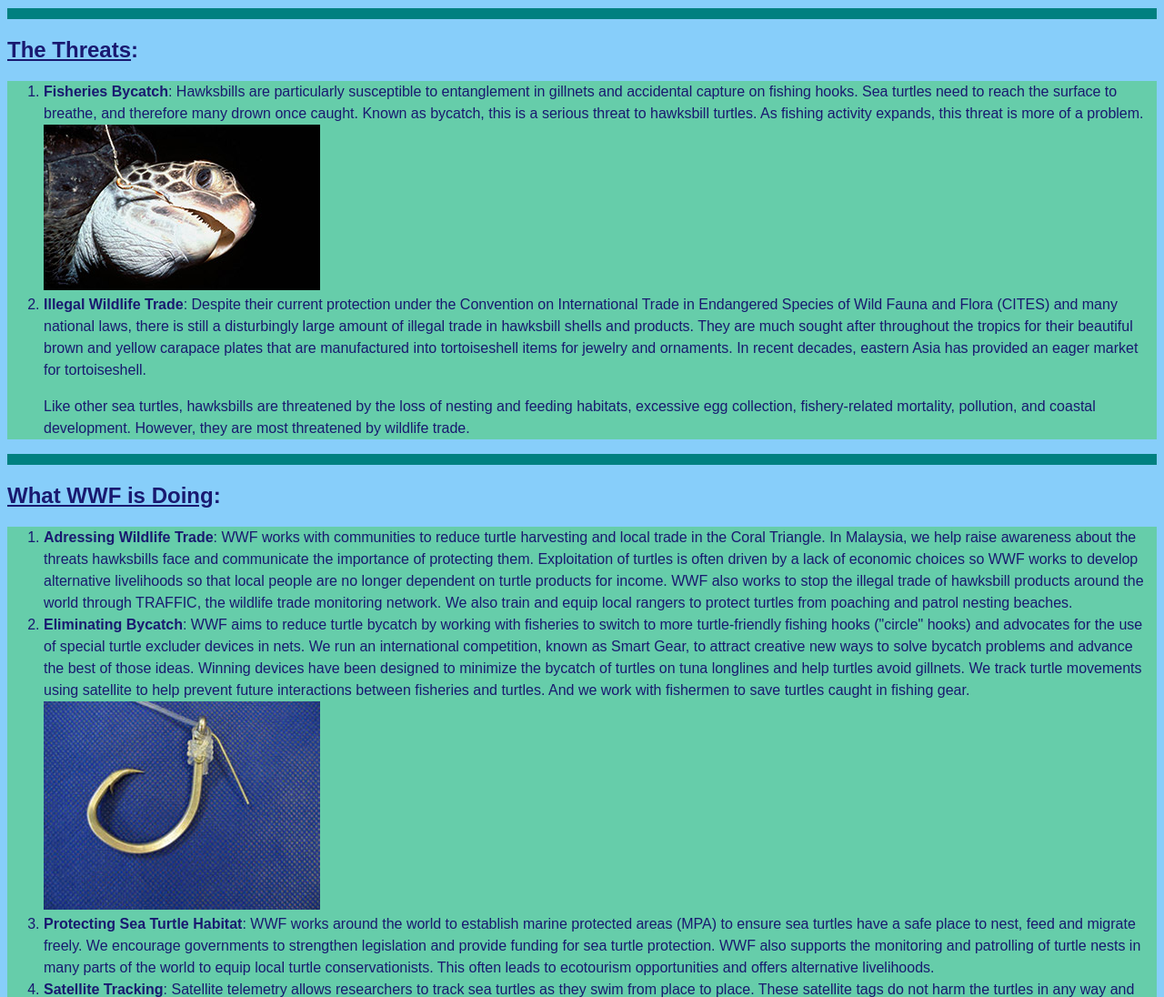
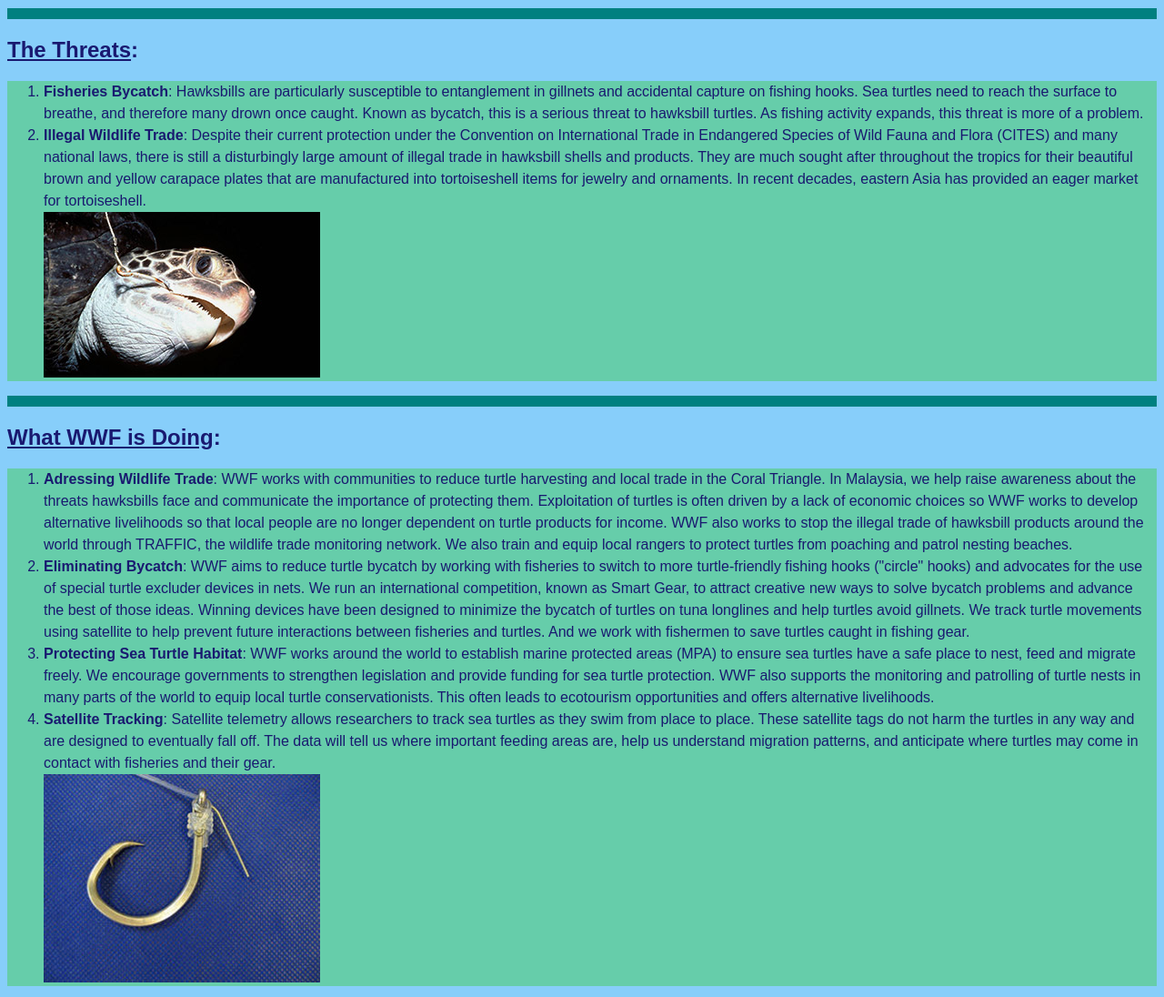
Before and after one commit to anna-trojanowska/activity-css, a plain HTML site: page index.html in a window 1280 px wide. Shown: the part 942-2038 px from the top of the page at 91% size. Drawn offline with Linux system fonts and the light colour scheme.

Commit message:
how many times

```diff
--- a/index.html
+++ b/index.html
@@ -40,10 +40,10 @@
 
  <ol>
         <li><strong>Fisheries Bycatch</strong>: Hawksbills are particularly susceptible to entanglement in gillnets and accidental capture on fishing hooks. Sea turtles need to reach the surface to breathe, and therefore many drown once caught. Known as bycatch, this is a serious threat to hawksbill turtles. As fishing activity expands, this threat is more of a problem.</li>
-        <img src="images/hooked.jpg" alt="Hawksbill Turtle Hooked on a Longline ">
+
         <li><strong>Illegal Wildlife Trade</strong>: Despite their current protection under the Convention on International Trade in Endangered Species of Wild Fauna and Flora (CITES) and many national laws, there is still a disturbingly large amount of illegal trade in hawksbill shells and products. They are much sought after throughout the tropics for their beautiful brown and yellow carapace plates that are manufactured into tortoiseshell items for jewelry and ornaments. In recent decades, eastern Asia has provided an eager market for tortoiseshell.</li>
 
-     <p>Like other sea turtles, hawksbills are threatened by the loss of nesting and feeding habitats, excessive egg collection, fishery-related mortality, pollution, and coastal development. However, they are most threatened by wildlife trade.</p></ol>
+    <img src="images/hooked.jpg" alt="Hawksbill Turtle Hooked on a Longline "></ol>
 
     <hr>
 
@@ -52,9 +52,12 @@
     <ol>
         <li><strong>Adressing Wildlife Trade</strong>: WWF works with communities to reduce turtle harvesting and local trade in the Coral Triangle. In Malaysia, we help raise awareness about the threats hawksbills face and communicate the importance of protecting them. Exploitation  of  turtles is often driven by a lack of economic choices so WWF works to develop alternative livelihoods so that local people are no longer dependent on turtle products for income. WWF also works to stop the illegal trade of hawksbill products around the world through TRAFFIC, the wildlife trade monitoring network. We also train and equip local rangers to protect turtles from poaching and patrol nesting beaches.</li>
         <li><strong>Eliminating Bycatch</strong>: WWF aims to reduce turtle bycatch by working with fisheries to switch to more turtle-friendly fishing hooks ("circle" hooks) and advocates for the use of special turtle excluder devices in nets. We run an international competition, known as Smart Gear, to attract creative new ways to solve bycatch problems and advance the best of those ideas. Winning devices have been designed to minimize the bycatch of turtles on tuna longlines and help turtles avoid gillnets. We track turtle movements using satellite to help prevent future interactions between fisheries and turtles. And we work with fishermen to save turtles caught in fishing gear.</li>
-     <img src="images/hook.jpg" alt="J-Shaped Hook">
+
      <li><strong>Protecting Sea Turtle Habitat</strong>: WWF  works  around  the  world  to  establish  marine protected  areas (MPA)  to  ensure sea turtles have a safe place to nest, feed and migrate freely.  We encourage governments to strengthen legislation and provide funding for sea turtle protection. WWF  also supports  the  monitoring  and  patrolling  of  turtle nests  in  many  parts  of  the  world to equip local turtle conservationists. This often leads to ecotourism opportunities and offers alternative livelihoods.</li>
-   <li><strong>Satellite Tracking</strong>: Satellite telemetry allows researchers to track sea turtles as they swim from place to place. These satellite tags do not harm the turtles in any way and are designed to eventually fall off. The data will tell us where important feeding areas are, help us understand migration patterns, and anticipate where turtles may come in contact with fisheries and their gear.</li></ol>
+   <li><strong>Satellite Tracking</strong>: Satellite telemetry allows researchers to track sea turtles as they swim from place to place. These satellite tags do not harm the turtles in any way and are designed to eventually fall off. The data will tell us where important feeding areas are, help us understand migration patterns, and anticipate where turtles may come in contact with fisheries and their gear.</li>
+
+    <img src="images/hook.jpg" alt="J-Shaped Hook">
+    </ol>
 
     <hr>
 
```
